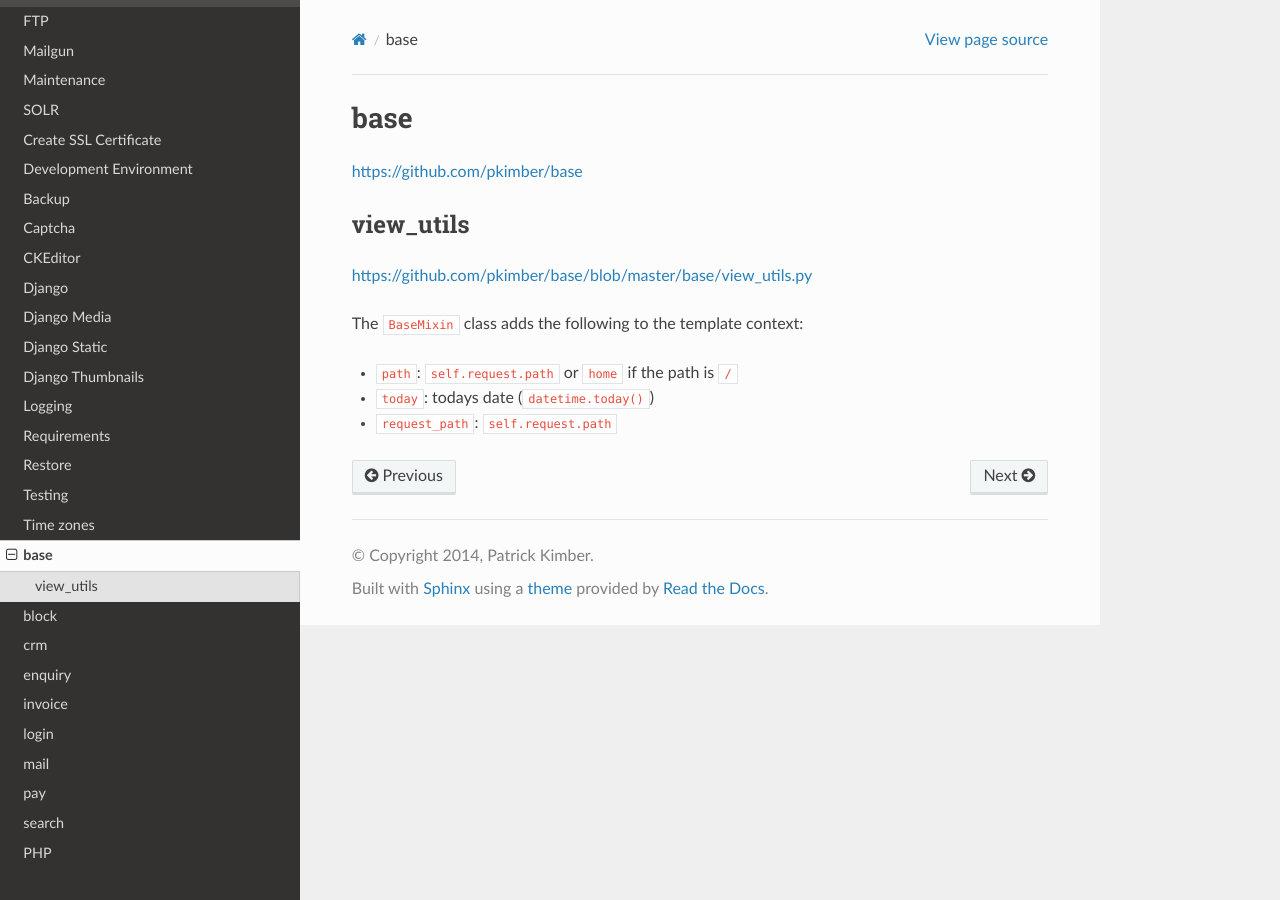
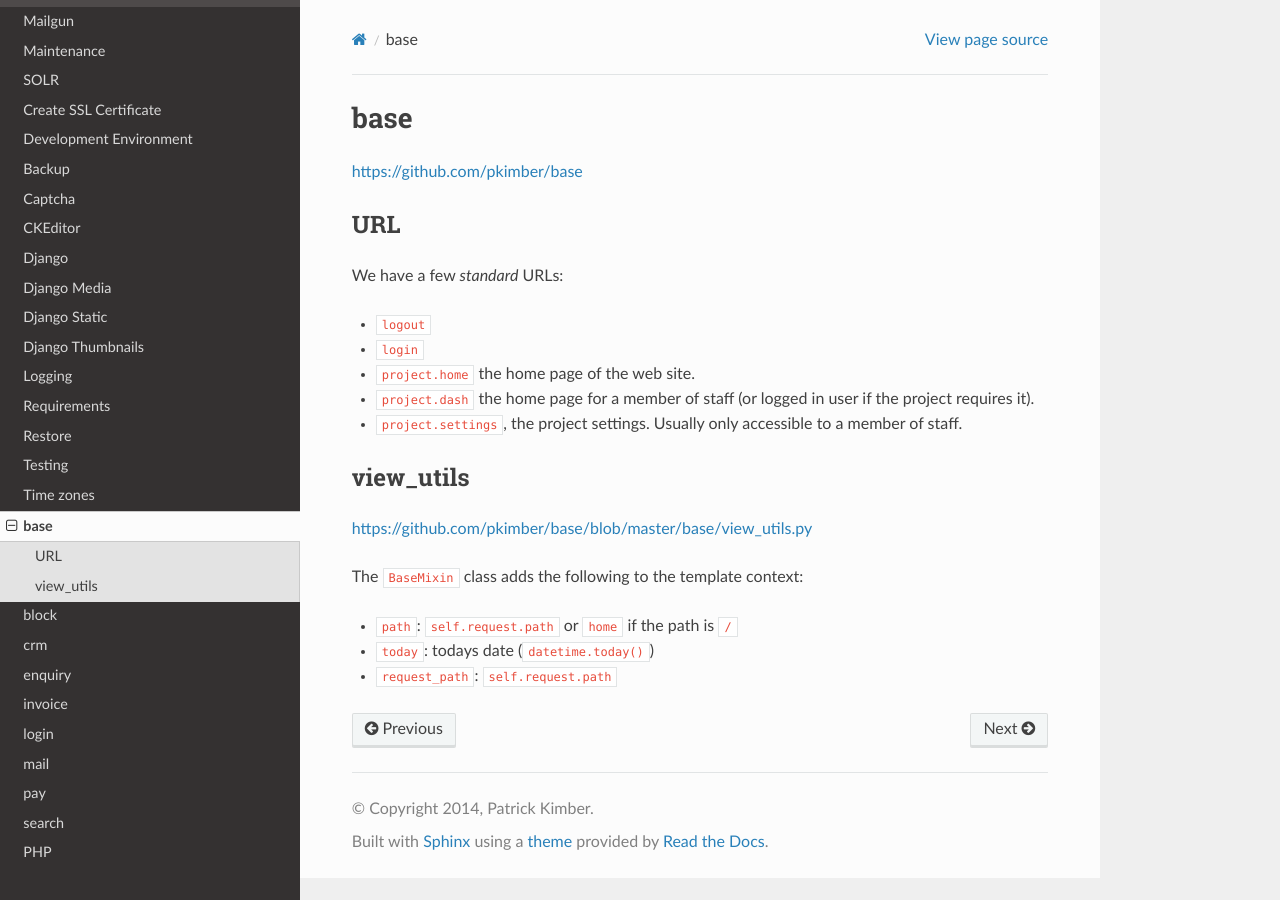
Before and after one commit to pkimber/old-docs-migrated-to-gitlab, a Sphinx documentation site: the page built from source/app-base.rst, in a window 1280 px wide. Built offline with Sphinx 7.4.7 and the Read the Docs theme 2.0.0, drawn with Linux system fonts in a browser that asks for light colours.

Commit message:
doc - celery and the base app

```diff
--- a/source/app-base.rst
+++ b/source/app-base.rst
@@ -2,6 +2,19 @@ base
 ****
 
 https://github.com/pkimber/base
+
+URL
+===
+
+We have a few *standard* URLs:
+
+- ``logout``
+- ``login``
+- ``project.home`` the home page of the web site.
+- ``project.dash`` the home page for a member of staff (or logged in user if
+  the project requires it).
+- ``project.settings``, the project settings.  Usually only accessible to a
+  member of staff.
 
 view_utils
 ==========
--- a/source/index.rst
+++ b/source/index.rst
@@ -30,6 +30,7 @@ Minion
    :maxdepth: 1
 
    salt-cloud-install
+   salt-cloud-amazon
    salt-cloud-digitalocean
    salt-cloud-rackspace
    salt-provision
@@ -60,6 +61,7 @@ Site
    site-config
    salt-pillar
    auth
+   celery
    database-amazon
    ftp
    mailgun
```
Also changed, not shown: source/celery.rst (added, +88 -0 lines).
